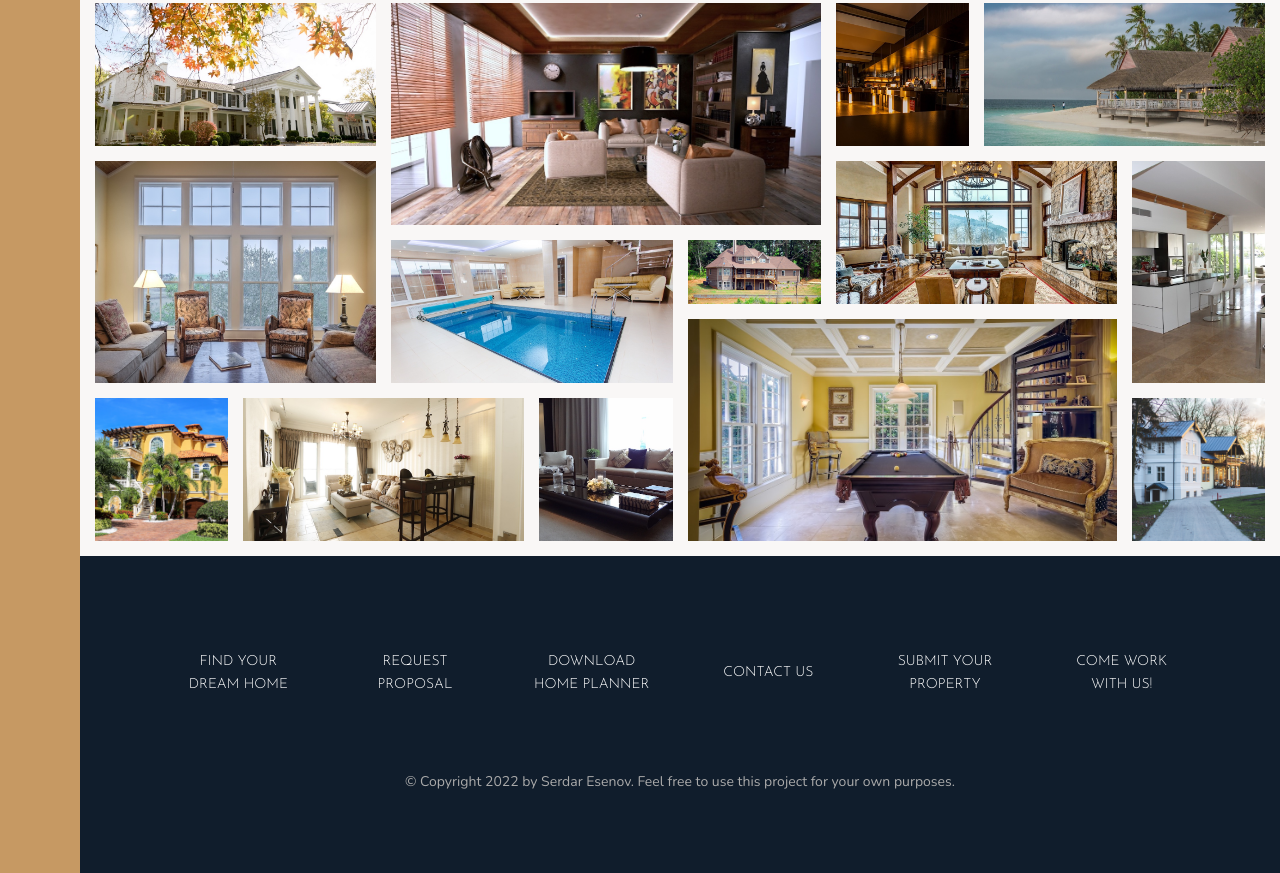
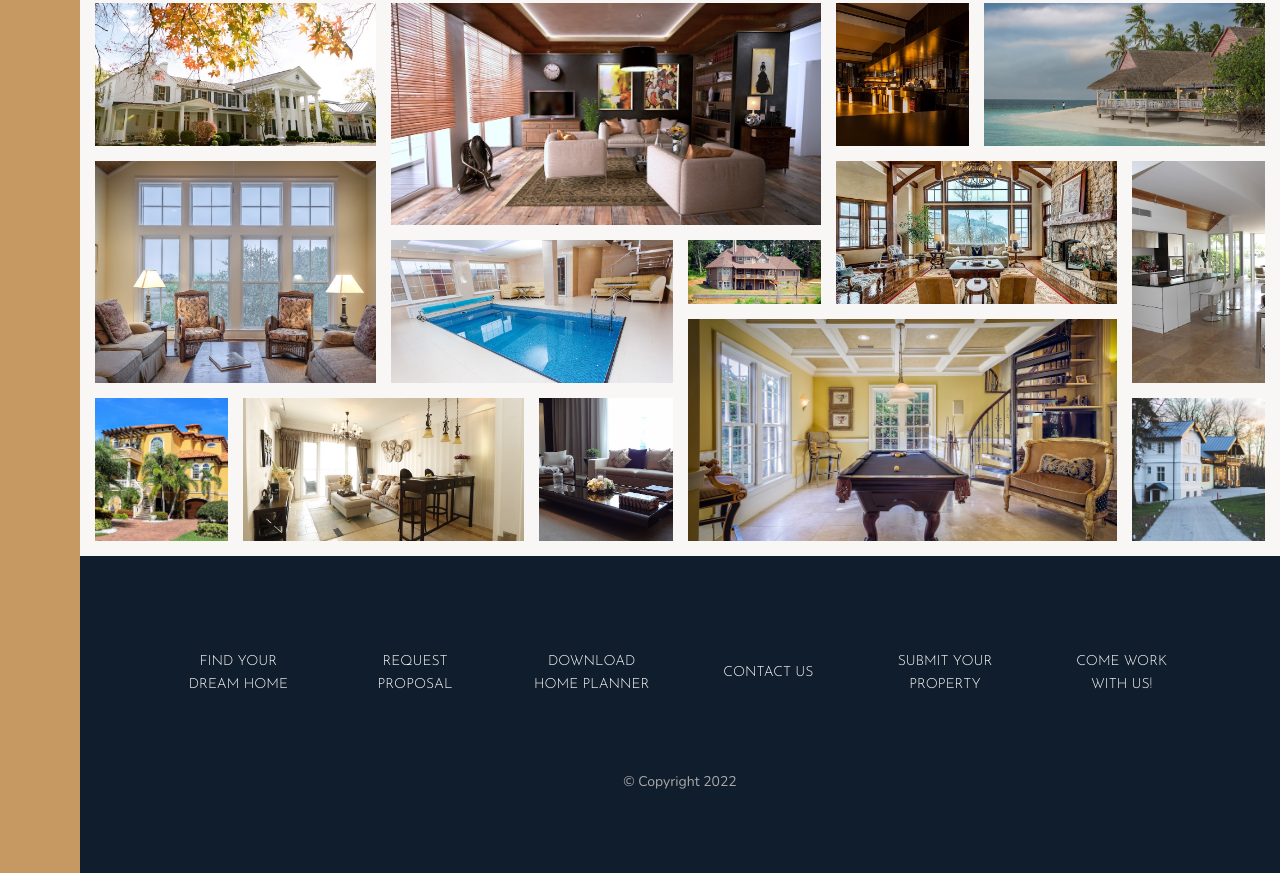
Before and after one commit to esenoff/nexter-sass-project-grid, a website: page index.html in a window 1280 px wide. Shown: the part 3084-3957 px from the top of the page. Drawn offline with nearby package versions, Linux system fonts and the light colour scheme.

Commit message:
final change

```diff
--- a/index.html
+++ b/index.html
@@ -422,7 +422,7 @@
             </ul>
 
             <p class="copyright">
-                &copy; Copyright 2022 by Serdar Esenov. Feel free to use this project for your own purposes.
+                &copy; Copyright 2022
             </p>
         </footer>
     </body>
```
